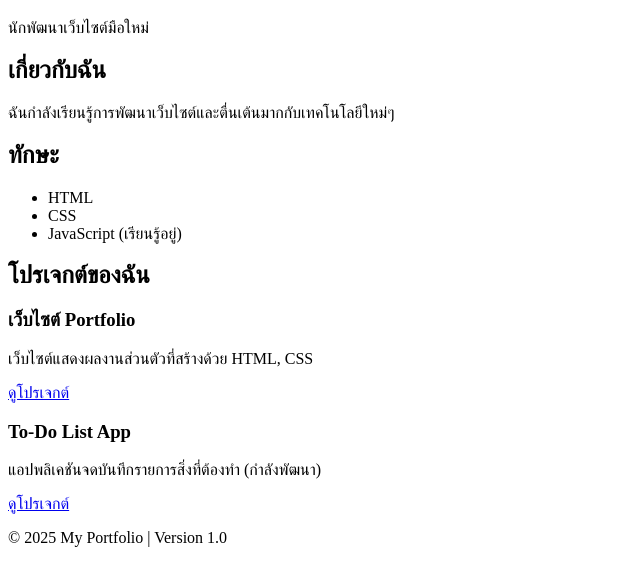
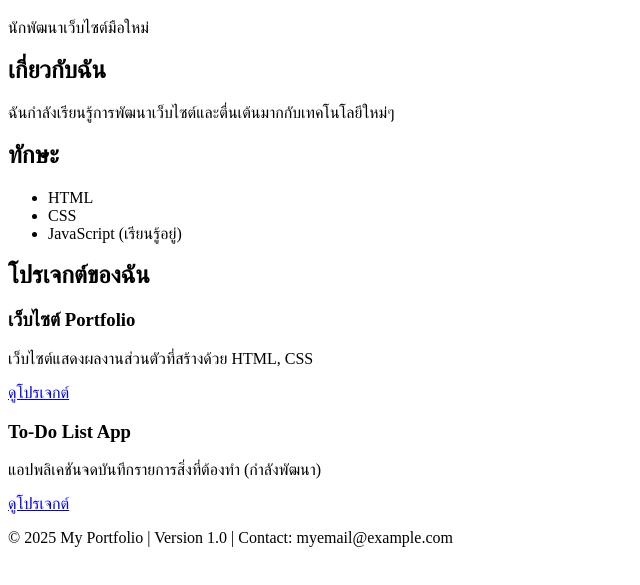
Before and after one commit to suphichaya-ch/my-portfolio, a plain HTML site: page index.html in a window 1280 px wide. Shown: the part 61-646 px from the top of the page, without its empty margins (0-640 px from the left). Drawn offline with Linux system fonts and the light colour scheme.

Commit message:
Resolve merge conflict in footer

```diff
--- a/index.html
+++ b/index.html
@@ -42,7 +42,7 @@
     </main>
 
     <footer>
-      <p>&copy; 2025 My Portfolio | Version 1.0</p>
+      <p>&copy; 2025 My Portfolio | Version 1.0 | Contact: myemail@example.com</p>
     </footer>
 </body>
 </html>
```
